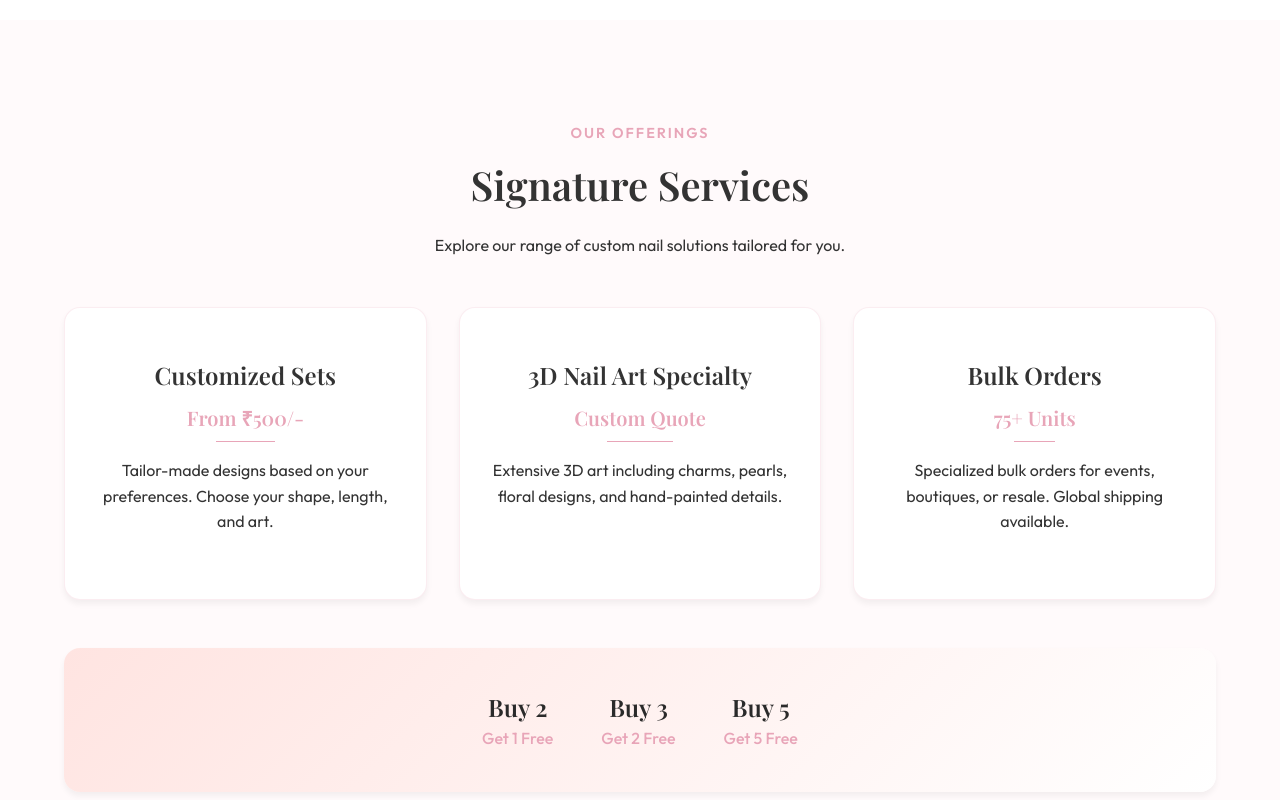
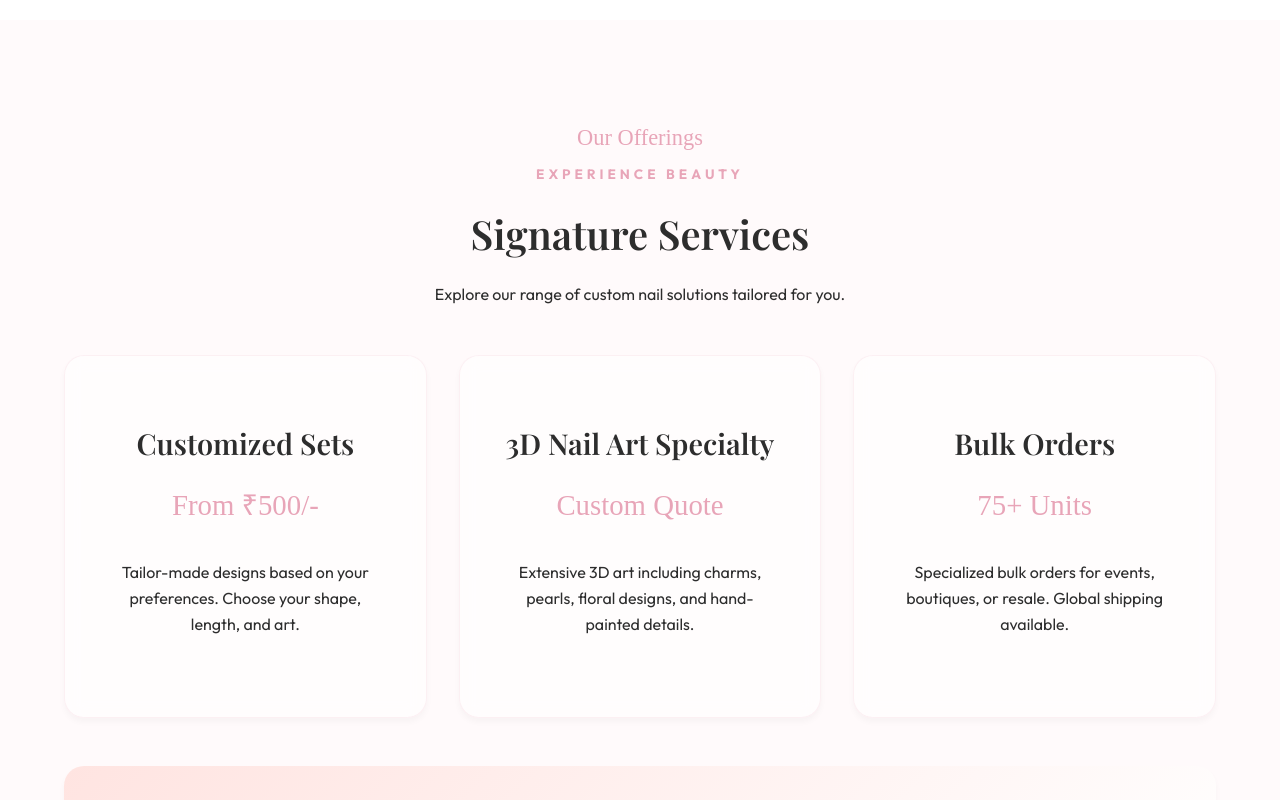
Before and after one commit to sherhanabid123-debug/Press-on-by-saylie, a website built with Vite: page index.html in a window 1280 px wide. Shown: the part 1620-2420 px from the top of the page. Built offline with nearby package versions, Linux system fonts and the light colour scheme; a web font is replaced by a local one.

Commit message:
Aesthetics: Massive overhaul of typography, colors, and layout for editorial feel

```diff
--- a/index.html
+++ b/index.html
@@ -36,7 +36,7 @@
   <!-- Hero Section -->
   <header class="hero section" id="home">
     <div class="hero-content fade-in-up">
-      <span class="eyebrow">Handmade & Reusable</span>
+      <span class="eyebrow"><span class="eyebrow-accent">Handmade & Reusable</span>Artisan Craftsmanship</span>
       <h1>Luxury Press-On<br>Nails Tailored To You.</h1>
       <p>Premium customized designs, 3D nail art, and elegant aesthetics. Shipped globally with love.</p>
       <div class="hero-actions my-2">
@@ -57,7 +57,7 @@
         <div class="img-placeholder about-bg" style="background-image: url('/assets/about_nails.jpeg');"></div>
       </div>
       <div class="about-content fade-in-right">
-        <span class="eyebrow">The Artisan Touch</span>
+        <span class="eyebrow"><span class="eyebrow-accent">The Artisan Touch</span>Precision in every set</span>
         <h2>Handmade & Reusable<br>Precision</h2>
         <p>Every set is meticulously hand-painted and customized to your exact specifications. From classic elegance to
           elaborate 3D charms, pearls, and floral designs, we bring your nail art dreams to life.</p>
@@ -75,7 +75,7 @@
   <section class="section services bg-light" id="services">
     <div class="container">
       <div class="section-header text-center fade-in-up">
-        <span class="eyebrow">Our Offerings</span>
+        <span class="eyebrow"><span class="eyebrow-accent">Our Offerings</span>Experience Beauty</span>
         <h2>Signature Services</h2>
         <p>Explore our range of custom nail solutions tailored for you.</p>
       </div>
--- a/style.css
+++ b/style.css
@@ -1,27 +1,86 @@
-/* Foundational CSS */
 :root {
-  /* Colors */
+  /* Colors - Refined Luxury Palette */
   --color-primary: #ffe4e1;
   /* Soft blush pink */
   --color-primary-dark: #e8a5b8;
+  --color-primary-light: #fff5f5;
   --color-secondary: #fffafb;
-  --color-text-main: #333333;
-  --color-text-light: #666666;
+  --color-text-main: #2d2d2d;
+  --color-text-light: #6a6a6a;
   --color-white: #ffffff;
-  --color-dark: #2a2a2a;
+  --color-dark: #1a1a1a;
+  --color-gold: #c5a059;
 
   /* Typography */
   --font-primary: 'Outfit', sans-serif;
   --font-header: 'Playfair Display', serif;
+  --font-accent: 'Cormorant Upright', serif;
 
   /* Utilities */
-  --shadow-sm: 0 4px 6px rgba(0, 0, 0, 0.05);
-  --shadow-md: 0 12px 30px rgba(0, 0, 0, 0.08);
-  --shadow-lg: 0 20px 40px rgba(0, 0, 0, 0.12);
+  --shadow-sm: 0 4px 6px rgba(0, 0, 0, 0.03);
+  --shadow-md: 0 15px 35px rgba(232, 165, 184, 0.12);
+  --shadow-lg: 0 30px 60px rgba(232, 165, 184, 0.15);
   --radius-sm: 8px;
-  --radius-md: 16px;
-  --radius-lg: 24px;
-  --transition: all 0.3s cubic-bezier(0.25, 0.8, 0.25, 1);
+  --radius-md: 20px;
+  --radius-lg: 40px;
+  --transition: all 0.5s cubic-bezier(0.16, 1, 0.3, 1);
+}
+
+/* Background Decorations */
+.bg-decoration {
+  position: fixed;
+  top: 0;
+  left: 0;
+  width: 100%;
+  height: 100%;
+  z-index: -1;
+  overflow: hidden;
+  pointer-events: none;
+}
+
+.blur-circle {
+  position: absolute;
+  border-radius: 50%;
+  filter: blur(80px);
+  opacity: 0.4;
+  animation: float 20s infinite alternate ease-in-out;
+}
+
+.circle-1 {
+  width: 500px;
+  height: 500px;
+  background: var(--color-primary);
+  top: -10%;
+  right: -5%;
+  animation-delay: 0s;
+}
+
+.circle-2 {
+  width: 400px;
+  height: 400px;
+  background: #fdf2f2;
+  bottom: 10%;
+  left: -5%;
+  animation-delay: -5s;
+}
+
+.circle-3 {
+  width: 300px;
+  height: 300px;
+  background: #fff0f0;
+  top: 40%;
+  right: 15%;
+  animation-delay: -10s;
+}
+
+@keyframes float {
+  0% {
+    transform: translate(0, 0) scale(1);
+  }
+
+  100% {
+    transform: translate(40px, 40px) scale(1.1);
+  }
 }
 
 * {
@@ -109,12 +168,23 @@ img {
 
 .eyebrow {
   display: inline-block;
-  font-size: 0.9rem;
+  font-size: 0.85rem;
   text-transform: uppercase;
-  letter-spacing: 2px;
+  letter-spacing: 4px;
   color: var(--color-primary-dark);
+  margin-bottom: 1rem;
+  font-weight: 700;
+  font-family: var(--font-primary);
+}
+
+.eyebrow-accent {
+  font-family: var(--font-accent);
+  text-transform: none;
+  font-size: 1.4rem;
+  letter-spacing: 0;
+  font-weight: 400;
+  display: block;
   margin-bottom: 0.5rem;
-  font-weight: 600;
 }
 
 /* Animations */
@@ -283,15 +353,19 @@ img {
 }
 
 .hero h1 {
-  font-size: 4.5rem;
-  line-height: 1.1;
-  margin-bottom: 1.5rem;
+  font-size: 5.5rem;
+  line-height: 0.95;
+  margin-bottom: 2rem;
+  font-weight: 600;
+  letter-spacing: -2px;
 }
 
 .hero p {
-  font-size: 1.1rem;
+  font-size: 1.2rem;
   color: var(--color-text-light);
-  max-width: 90%;
+  max-width: 85%;
+  margin-bottom: 3rem;
+  font-weight: 300;
 }
 
 .hero-actions {
@@ -379,44 +453,53 @@ img {
 }
 
 .service-card {
-  background: var(--color-white);
-  padding: 3rem 2rem;
+  background: rgba(255, 255, 255, 0.6);
+  backdrop-filter: blur(10px);
+  padding: 4rem 2.5rem;
   border-radius: var(--radius-md);
   box-shadow: var(--shadow-sm);
   transition: var(--transition);
   text-align: center;
-  border: 1px solid rgba(232, 165, 184, 0.2);
+  border: 1px solid rgba(232, 165, 184, 0.15);
+  position: relative;
+  overflow: hidden;
+}
+
+.service-card::before {
+  content: '';
+  position: absolute;
+  top: 0;
+  left: 0;
+  width: 100%;
+  height: 4px;
+  background: linear-gradient(90deg, transparent, var(--color-primary-dark), transparent);
+  transform: translateX(-100%);
+  transition: transform 0.6s ease;
+}
+
+.service-card:hover::before {
+  transform: translateX(100%);
 }
 
 .service-card:hover {
-  transform: translateY(-10px);
-  box-shadow: var(--shadow-md);
+  transform: translateY(-15px) scale(1.02);
+  box-shadow: var(--shadow-lg);
   border-color: var(--color-primary-dark);
 }
 
 .service-card h3 {
-  font-size: 1.5rem;
-  margin-bottom: 0.5rem;
+  font-size: 1.8rem;
+  margin-bottom: 1rem;
+  font-weight: 600;
 }
 
 .service-card .price {
   color: var(--color-primary-dark);
-  font-family: var(--font-header);
-  font-size: 1.25rem;
-  font-weight: 600;
-  margin-bottom: 1.5rem;
-  position: relative;
-  display: inline-block;
-}
-
-.service-card .price::after {
-  content: '';
-  position: absolute;
-  bottom: -8px;
-  left: 25%;
-  width: 50%;
-  height: 1px;
-  background-color: var(--color-primary-dark);
+  font-family: var(--font-accent);
+  font-size: 1.8rem;
+  font-weight: 500;
+  margin-bottom: 2rem;
+  display: block;
 }
 
 .offers-banner {
@@ -441,14 +524,16 @@ img {
 
 .offer-title {
   font-family: var(--font-header);
-  font-size: 1.5rem;
+  font-size: 2rem;
   font-weight: 600;
   color: var(--color-dark);
 }
 
 .offer-desc {
   color: var(--color-primary-dark);
-  font-weight: 500;
+  font-weight: 600;
+  font-family: var(--font-accent);
+  font-size: 1.2rem;
 }
 
 /* Gallery */
```
